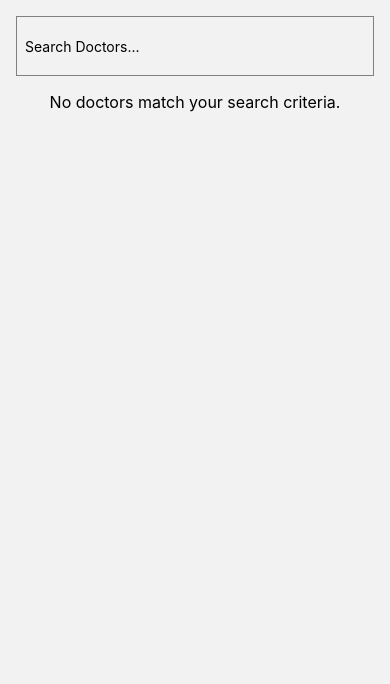
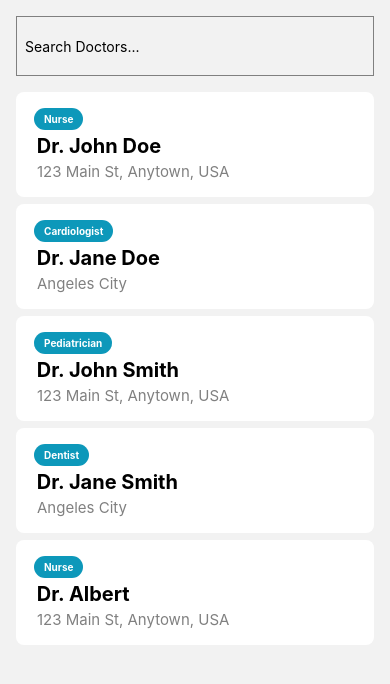
Before and after one commit to Caeluz/test-react, a React Native app: screen /Search in a window 390 px wide. Shown: the top 684 px of the page. Built offline with nearby package versions, Linux system fonts and the light colour scheme.

Commit message:
Modified Search component

```diff
--- a/components/SearchComponent.js
+++ b/components/SearchComponent.js
@@ -1,5 +1,12 @@
 import React, { useState } from "react";
-import { View, TextInput, FlatList, Text, StyleSheet } from "react-native";
+import {
+  View,
+  TextInput,
+  FlatList,
+  Text,
+  StyleSheet,
+  Pressable,
+} from "react-native";
 
 const SearchComponent = ({ doctors }) => {
   const [searchText, setSearchText] = useState("");
@@ -17,7 +24,7 @@ const SearchComponent = ({ doctors }) => {
   // );
 
   // Matches one or more text (case-insensitive)
-  const searchQuery = new RegExp(`[${searchText}]+`, "i");
+  const searchQuery = new RegExp(searchText, "gi");
 
   const filteredDoctors = doctors.filter((doctor) => {
     const fieldsToSearch = [doctor.name, doctor.specialty, doctor.location];
@@ -40,21 +47,26 @@ const SearchComponent = ({ doctors }) => {
         />
       </View>
       <View style={styles.resultContainer}>
-        {filteredDoctors.length === 0 ? (
+        {searchText && filteredDoctors.length === 0 ? (
           <Text style={styles.noResultsText}>
             No doctors match your search criteria.
           </Text>
         ) : (
           <FlatList
-            data={filteredDoctors}
+            data={searchText ? filteredDoctors : doctors}
             keyExtractor={(item) => item.name}
             renderItem={({ item }) => (
-              <View style={styles.doctorCard}>
+              <Pressable
+                style={({ pressed }) => [
+                  styles.doctorCard,
+                  pressed && { opacity: 0.5 },
+                ]}
+              >
                 <Text style={styles.doctorSpecialty}>{item.specialty}</Text>
                 <Text style={styles.doctorName}> {item.name}</Text>
 
                 <Text style={styles.doctorLocation}>{item.location}</Text>
-              </View>
+              </Pressable>
             )}
           />
         )}
@@ -83,11 +95,12 @@ const styles = StyleSheet.create({
     flex: 1,
   },
   doctorCard: {
+    flex: 1,
     backgroundColor: "white",
     padding: 16,
     // paddingLeft: 50,
     // paddingRight: "auto",
-    paddingRight: 120,
+    // paddingRight: 120,
     marginBottom: 7,
     borderRadius: 8,
   },
```
